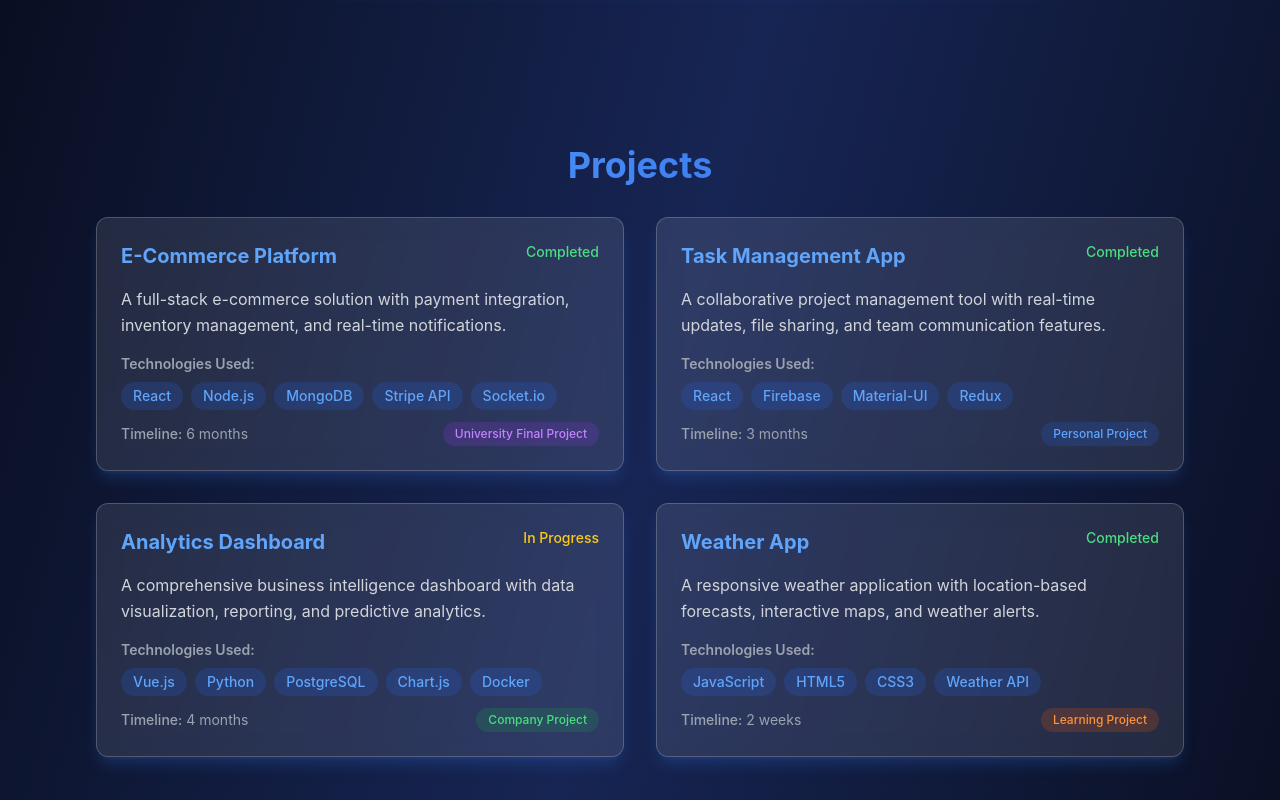
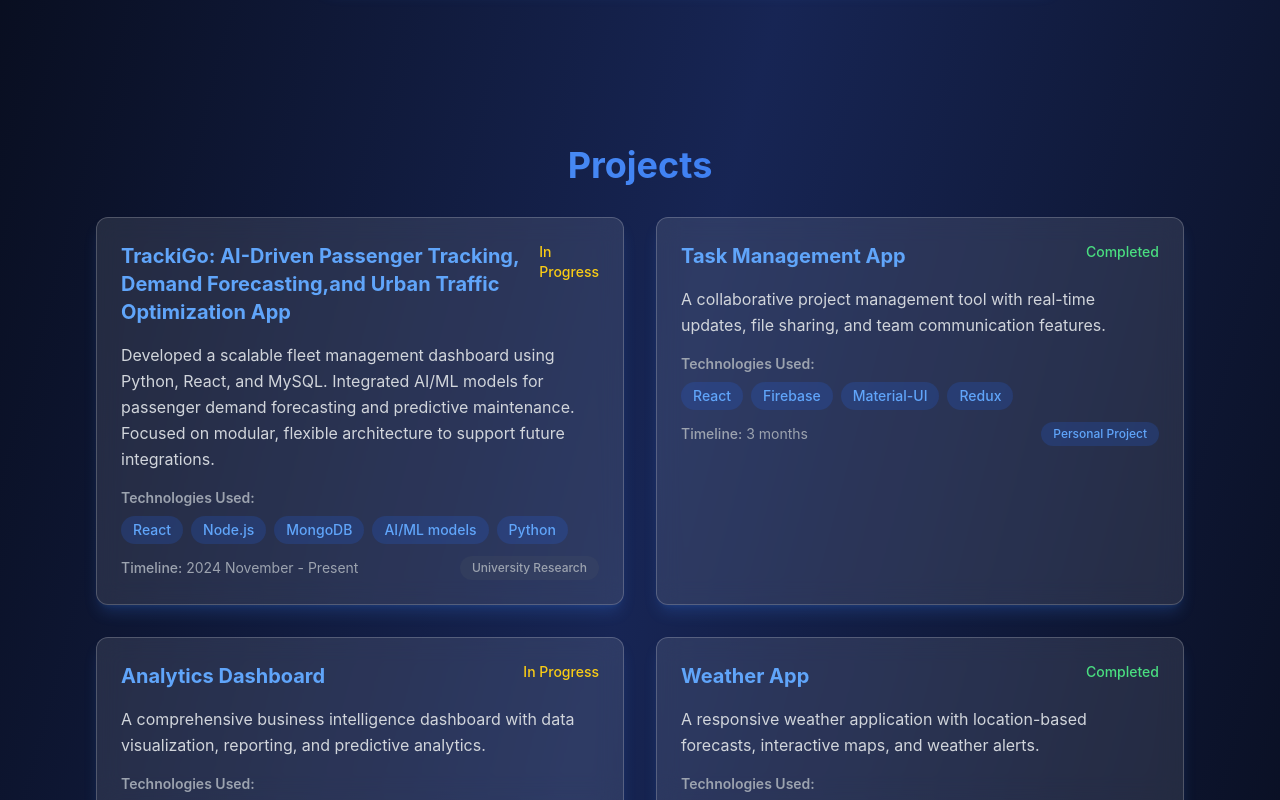
Before and after one commit to Hansani001/hansanibandara, a React (Vite) app: page / in a window 1280 px wide. Shown: the part 1897-2697 px from the top of the page. Built offline with nearby package versions, Linux system fonts and the light colour scheme.

Commit message:
Update ProjectsPage.tsx

```diff
--- a/src/components/ProjectsPage.tsx
+++ b/src/components/ProjectsPage.tsx
@@ -5,12 +5,12 @@ const ProjectsPage = () => {
   const projects = [
     {
       id: 1,
-      name: 'E-Commerce Platform',
-      description: 'A full-stack e-commerce solution with payment integration, inventory management, and real-time notifications.',
-      technologies: ['React', 'Node.js', 'MongoDB', 'Stripe API', 'Socket.io'],
-      timeline: '6 months',
-      purpose: 'University Final Project',
-      status: 'Completed'
+      name: ' TrackiGo: AI-Driven Passenger Tracking, Demand Forecasting,and Urban Traffic Optimization App',
+      description: 'Developed a scalable fleet management dashboard using Python, React, and MySQL. Integrated AI/ML models for passenger demand forecasting and predictive maintenance. Focused on modular, flexible architecture to support future integrations.',
+      technologies: ['React', 'Node.js', 'MongoDB', ' AI/ML models', 'Python'],
+      timeline: '2024 November - Present',
+      purpose: 'University Research ',
+      status: 'In Progress'
     },
     {
       id: 2,
```
